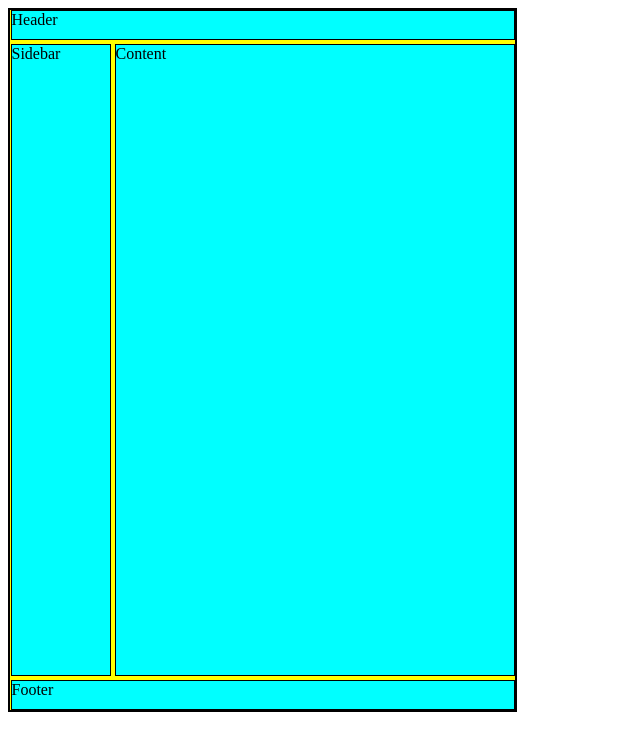
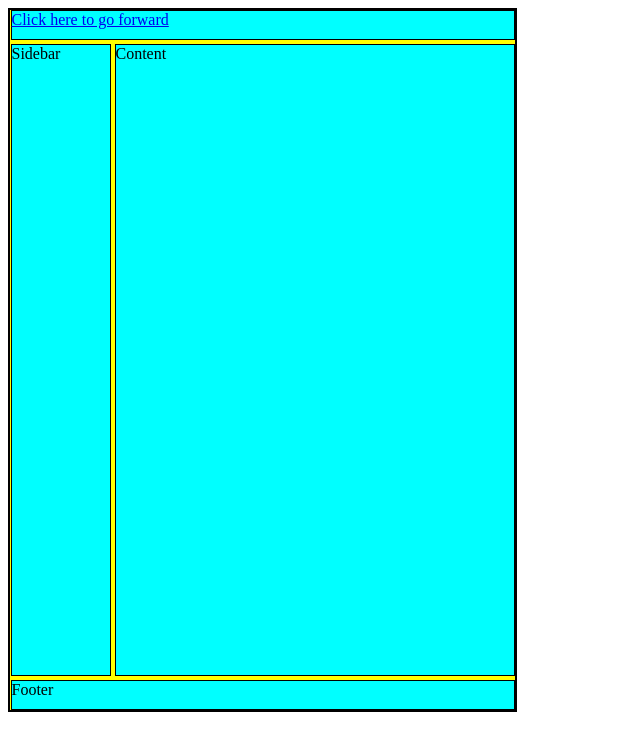
Before and after one commit to kartik27chauhan/Web-Projects, a plain HTML site: page blogweblayout.html in a window 1280 px wide. Shown: the whole page, without its empty margins (0-640 px from the left). Drawn offline with Linux system fonts and the light colour scheme.

Commit message:
Linked with another page

```diff
--- a/blogweblayout.html
+++ b/blogweblayout.html
@@ -8,7 +8,7 @@
 </head>
 <body>
     <div id="container">
-        <div class="box" id="header">Header</div>
+        <div class="box" id="header"><a href="post.html" target="_blank">Click here to go forward</a></div>
         <div class="box" id="sidebar">Sidebar</div>
         <div class="box" id="content">Content</div>
         <div class="box" id="footer">Footer</div>
```
